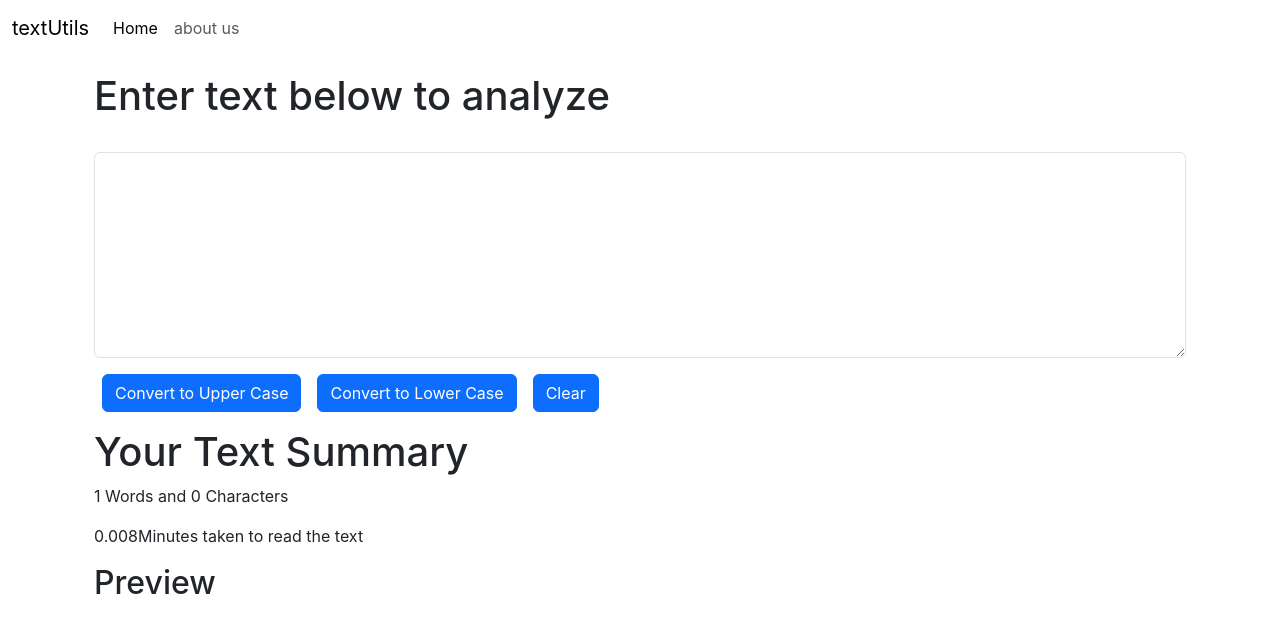
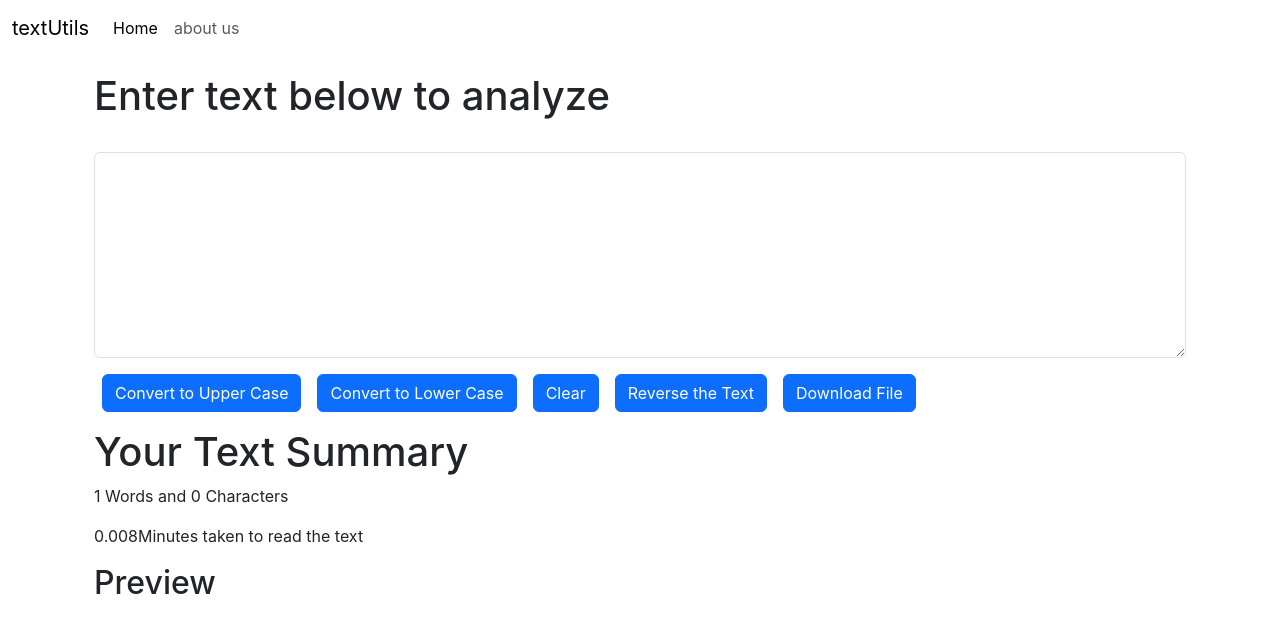
Before and after one commit to dev14325/Text-Utils, a React (Create React App) app: page / in a window 1280 px wide. Shown: the top 632 px of the page. Built offline with nearby package versions, Linux system fonts and the light colour scheme.

Commit message:
updating textUtils

```diff
--- a/src/components/TextForm.js
+++ b/src/components/TextForm.js
@@ -19,6 +19,23 @@ export default function TextForm(props) {
         setText(newText)
     }
 
+    const handlerevClick = (event) =>{
+        let splitString = text.split("");
+        let revArray = splitString.reverse();
+        let joinString = revArray.join("");
+        setText(joinString);
+    }
+    const downloadTxtFile = () => {
+        const element = document.createElement("a");
+        const file = new Blob([text], {
+          type: "text/plain"
+        });
+        element.href = URL.createObjectURL(file);
+        element.download = "myFile.txt";
+        element.click();
+}
+
+
 
     const handleOnChange = (event) =>{
         console.log("On Change")
@@ -37,6 +54,8 @@ export default function TextForm(props) {
   <button className="btn btn-primary mx-2" onClick={handleUpClick}>Convert to Upper Case</button>
   <button className="btn btn-primary mx-2" onClick={handleLoClick}>Convert to Lower Case</button>
   <button className="btn btn-primary mx-2" onClick={handleclearClick}>Clear</button>
+  <button className="btn btn-primary mx-2" onClick={handlerevClick}>Reverse the Text</button>
+  <button className='btn btn-primary mx-2' onClick={downloadTxtFile}>Download File</button>
 </div>
 
     </div>
```
